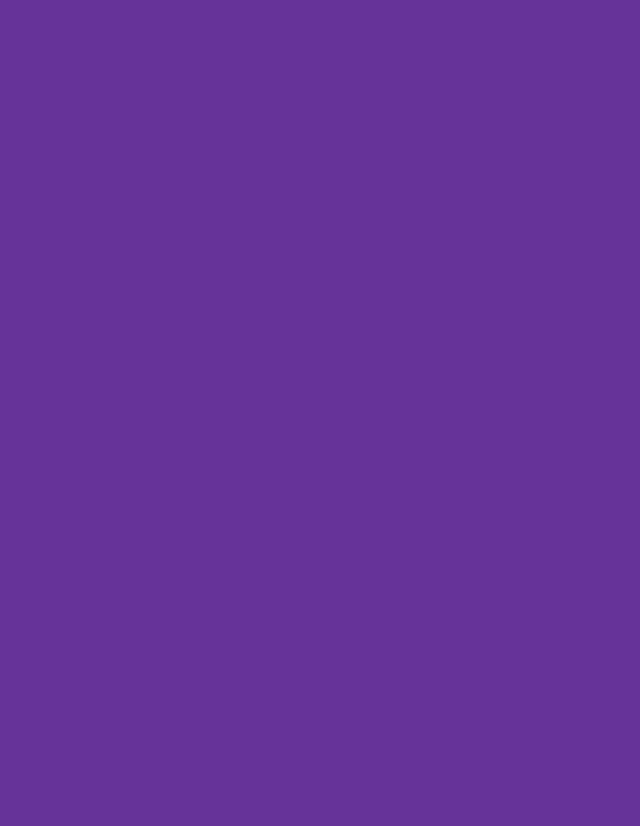
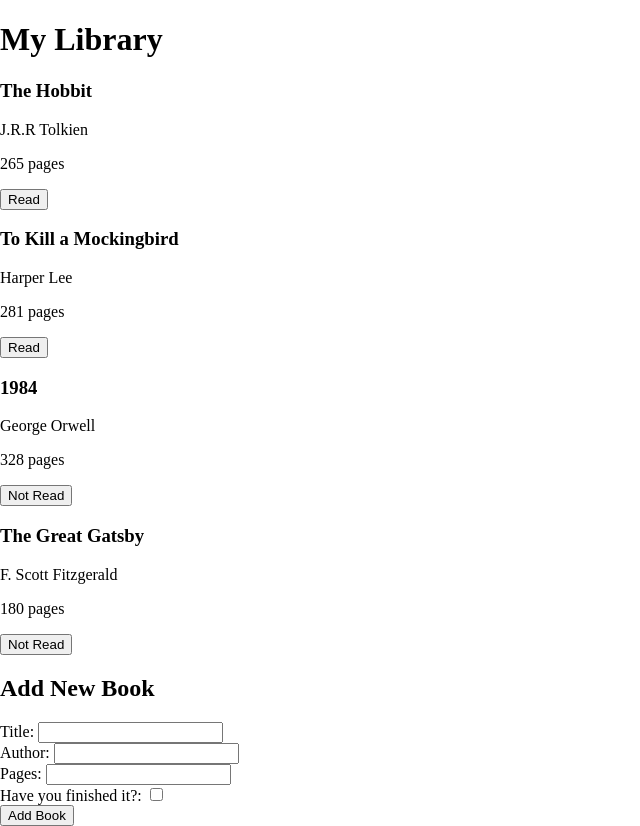
Before and after one commit to rksumme/odin-library, a plain HTML site: page index.html in a window 1280 px wide. Shown: the whole page, without its empty margins (0-640 px from the left). Before the commit the page ends 800 px from the top, so only its background shows below. Drawn offline with Linux system fonts and the light colour scheme.

Commit message:
Create basic layout with cards for books

```diff
--- a/index.html
+++ b/index.html
@@ -7,6 +7,41 @@
     <link rel="stylesheet" href="/styles.css">
 </head>
 <body>
+    <header>
+        <h1>My Library</h1>
+    </header>
 
+    <main>
+        <!-- Book display -->
+        <section class="library-container" id="library-container">
+            <h2>Your Books</h2>
+        </section>
+
+        <!-- Book form -->
+        <section class="form-container">
+            <h2>Add New Book</h2>
+            <form action="" id="new-book-form">
+                <div class="grouping">
+                    <label for="title">Title: </label>
+                    <input type="text" id="title" required>
+                </div>
+                <div class="grouping">
+                    <label for="author">Author: </label>
+                    <input type="text" id="author" required>
+                </div>
+                <div class="grouping">
+                    <label for="pages">Pages: </label>
+                    <input type="text" id="pages" required min="1">
+                </div>
+                <div class="grouping">
+                    <label for="read">Have you finished it?: </label>
+                    <input type="checkbox" id="read" required min="1">
+                </div>
+                <button type="submit">Add Book</button>
+            </form>
+        </section>
+    </main>
+
+    <script src="script.js"></script>
 </body>
 </html>
--- a/script.js
+++ b/script.js
@@ -1,4 +1,33 @@
-const myLibrary = [];
+const myLibrary = [
+    {
+        name: "The Hobbit",
+        author: "J.R.R Tolkien",
+        pages: 265,
+        read: true,
+        id: crypto.randomUUID()
+    },
+    {
+        name: "To Kill a Mockingbird",
+        author: "Harper Lee",
+        pages: 281,
+        read: true,
+        id: crypto.randomUUID()
+    },
+    {
+        name: "1984",
+        author: "George Orwell",
+        pages: 328,
+        read: false,
+        id: crypto.randomUUID()
+    },
+    {
+        name: "The Great Gatsby",
+        author: "F. Scott Fitzgerald",
+        pages: 180,
+        read: false,
+        id: crypto.randomUUID()
+    },
+];
 
 function Book(name, author, pages, read) {
     this.name = name;
@@ -12,4 +41,52 @@ function Book(name, author, pages, read) {
 function addBookToLibrary(name, author, pages, read) {
     const newBook = new Book(name, author, pages, read);
     myLibrary.push(newBook);
+    return newBook;
 }
+
+function addBookToTable(book) {
+    const card = document.createElement('div');
+    card.classList.add('book-card');
+    card.dataset.id = book.id;
+
+    const titleElement = document.createElement('h3');
+    titleElement.textContent = book.name;
+
+    const authorElement = document.createElement('p');
+    authorElement.textContent = book.author;
+
+    const pagesElement = document.createElement('p');
+    pagesElement.textContent = `${book.pages} pages`
+
+    const statusBtn = document.createElement('button');
+    statusBtn.textContent = book.read ? 'Read' : 'Not Read';
+    statusBtn.classList.add(book.read ? 'read-status' : 'not-read-status', 'status-btn');
+    statusBtn.addEventListener('click', () => toggleReadStatus(book.id));
+
+    card.append(titleElement, authorElement, pagesElement, statusBtn);
+
+    return card;
+}
+
+function toggleReadStatus(id) {
+    const bookIndex = myLibrary.findIndex(book => book.id === id);
+    if (bookIndex !== -1) {
+        myLibrary[bookIndex].read = !myLibrary[bookIndex].read;
+        displayBooks();
+    }
+}
+
+function displayBooks() {
+    const pageBody = document.getElementById('library-container');
+    pageBody.innerHTML = '';
+
+    myLibrary.forEach(book => {
+        const row = addBookToTable(book);
+        pageBody.appendChild(row);
+    });
+}
+
+document.addEventListener('DOMContentLoaded', function() {
+    displayBooks();
+
+})
--- a/styles.css
+++ b/styles.css
@@ -2,7 +2,3 @@ html, body {
     margin: 0;
     padding: 0;
 }
-
-body {
-    background-color: rebeccapurple;
-}
```
